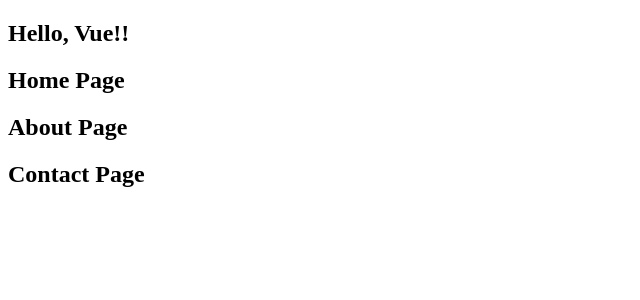
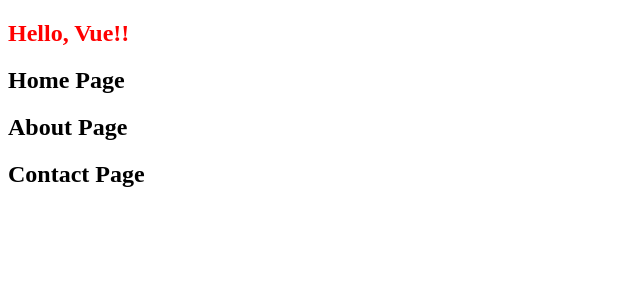
Before and after one commit to LanceChen2/vue-ojtm, a Vue app: page / in a window 1280 px wide. Shown: the top 300 px of the page, without its empty margins (0-640 px from the left). Built offline with nearby package versions, Linux system fonts and the light colour scheme.

Commit message:
complete router.js

```diff
--- a/package.json
+++ b/package.json
@@ -9,7 +9,8 @@
     "preview": "vite preview"
   },
   "dependencies": {
-    "vue": "^3.5.13"
+    "vue": "^3.5.13",
+    "vue-router": "^4.5.1"
   },
   "devDependencies": {
     "@vitejs/plugin-vue": "^5.2.3",
--- a/src/App.vue
+++ b/src/App.vue
@@ -38,4 +38,8 @@
     <BindingDemo />  -->
 </template>
 
-<style scoped></style>
+<style scoped>
+#apph2 {
+    color: red;
+}
+</style>
```
Also changed, not shown: src/router.js (added, +23 -0 lines), 1 other file (tests, documents, lock files or other folders).
